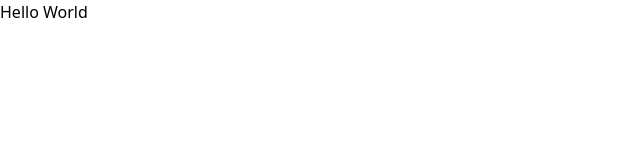
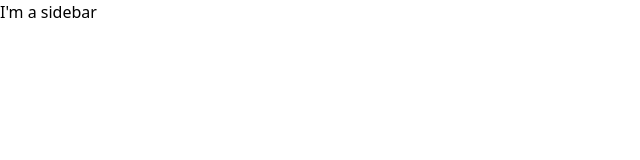
Before and after one commit to AayushMohan/Twitter-2.0, a Next.js app: page / in a window 1280 px wide. Shown: the top 160 px of the page, without its empty margins (0-640 px from the left). Built offline with nearby package versions, Linux system fonts and the light colour scheme.

Commit message:
Added SIdebar and Hero Icons

```diff
--- /dev/null
+++ b/Components/Sidebar.tsx
@@ -0,0 +1,7 @@
+import React from 'react'
+
+const Sidebar = () => {
+  return <div>I'm a sidebar</div>
+}
+
+export default Sidebar
--- a/package.json
+++ b/package.json
@@ -6,6 +6,7 @@
     "start": "next start"
   },
   "dependencies": {
+    "@heroicons/react": "^1.0.6",
     "next": "latest",
     "react": "^17.0.2",
     "react-dom": "^17.0.2"
--- a/pages/index.tsx
+++ b/pages/index.tsx
@@ -1,5 +1,6 @@
 import type { NextPage } from 'next'
 import Head from 'next/head'
+import Sidebar from '../Components/Sidebar'
 
 const Home: NextPage = () => {
   return (
@@ -8,7 +9,14 @@ const Home: NextPage = () => {
         <title>Twitter 2.0</title>
       </Head>
 
-      <h1>Hello World</h1>
+      <main>
+        {/* Sidebar */}
+        <Sidebar />
+
+        {/* Feed */}
+
+        {/* Widgets */}
+      </main>
     </div>
   )
 }
```
Also changed, not shown: 1 other file (tests, documents, lock files or other folders).
